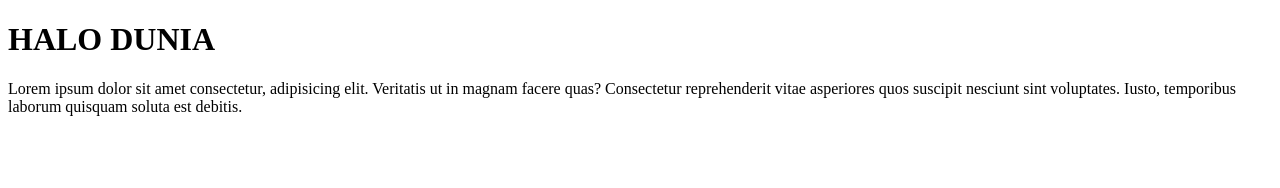
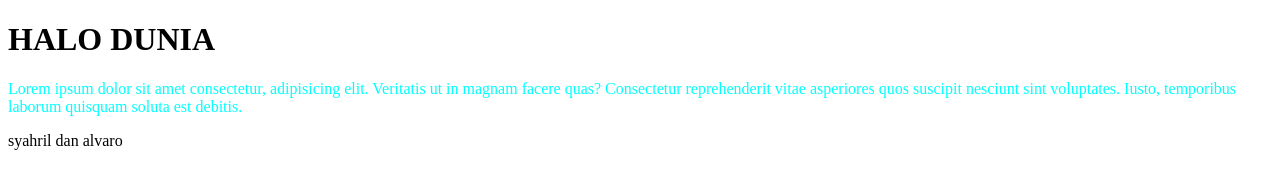
Before and after one commit to syahrilz/test, a plain HTML site: page index.html in a window 1280 px wide. Drawn offline with Linux system fonts and the light colour scheme.

Commit message:
modified:   index.html

```diff
--- a/index.html
+++ b/index.html
@@ -6,7 +6,12 @@
     <title>Document</title>
 </head>
 <body>
-    <h1>HALO DUNIA</h1>
-    <p>Lorem ipsum dolor sit amet consectetur, adipisicing elit. Veritatis ut in magnam facere quas? Consectetur reprehenderit vitae asperiores quos suscipit nesciunt sint voluptates. Iusto, temporibus laborum quisquam soluta est debitis.</p>
+    <h1 style="">HALO DUNIA</h1>
+    <div>
+        <p style="color: aqua;">Lorem ipsum dolor sit amet consectetur, adipisicing elit. Veritatis ut in magnam facere quas? Consectetur reprehenderit vitae asperiores quos suscipit nesciunt sint voluptates. Iusto, temporibus laborum quisquam soluta est debitis.</p>
+        <p>
+            syahril dan alvaro
+        </p>
+    </div>
 </body>
 </html>
```
